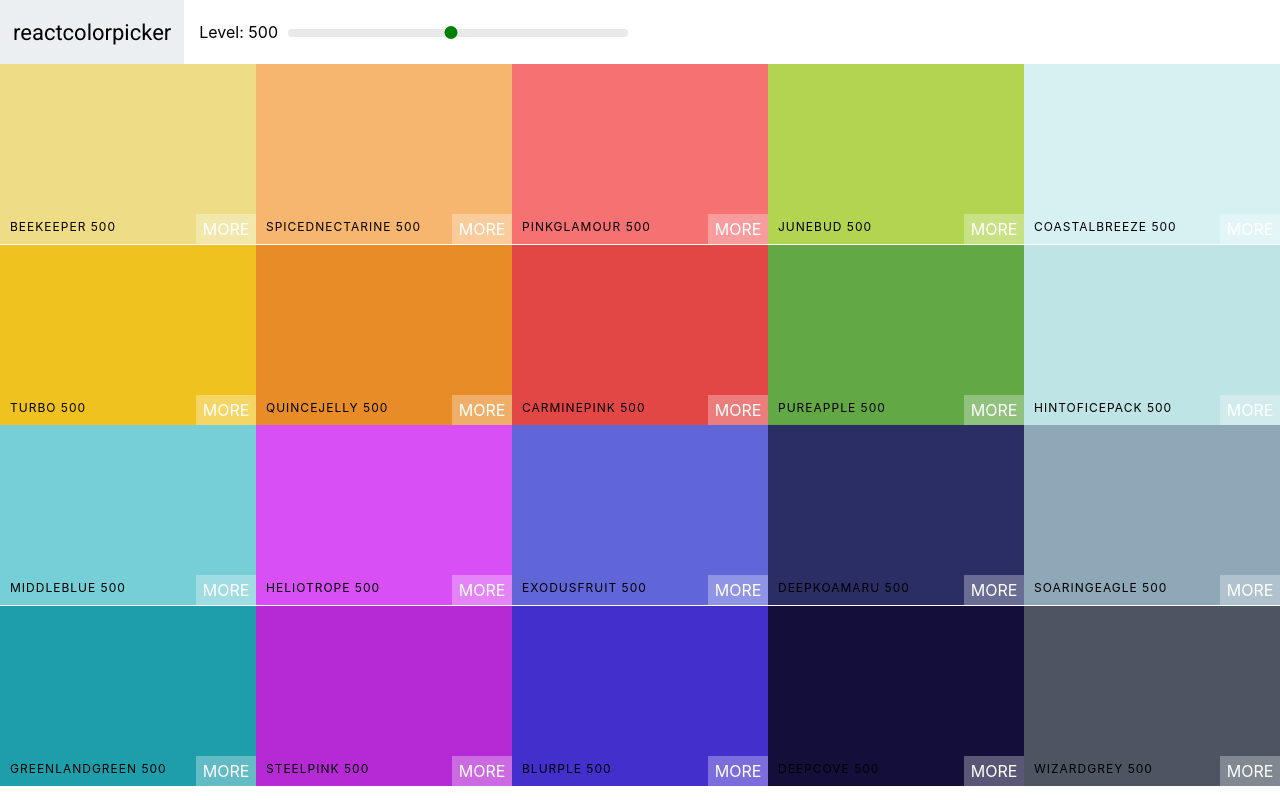
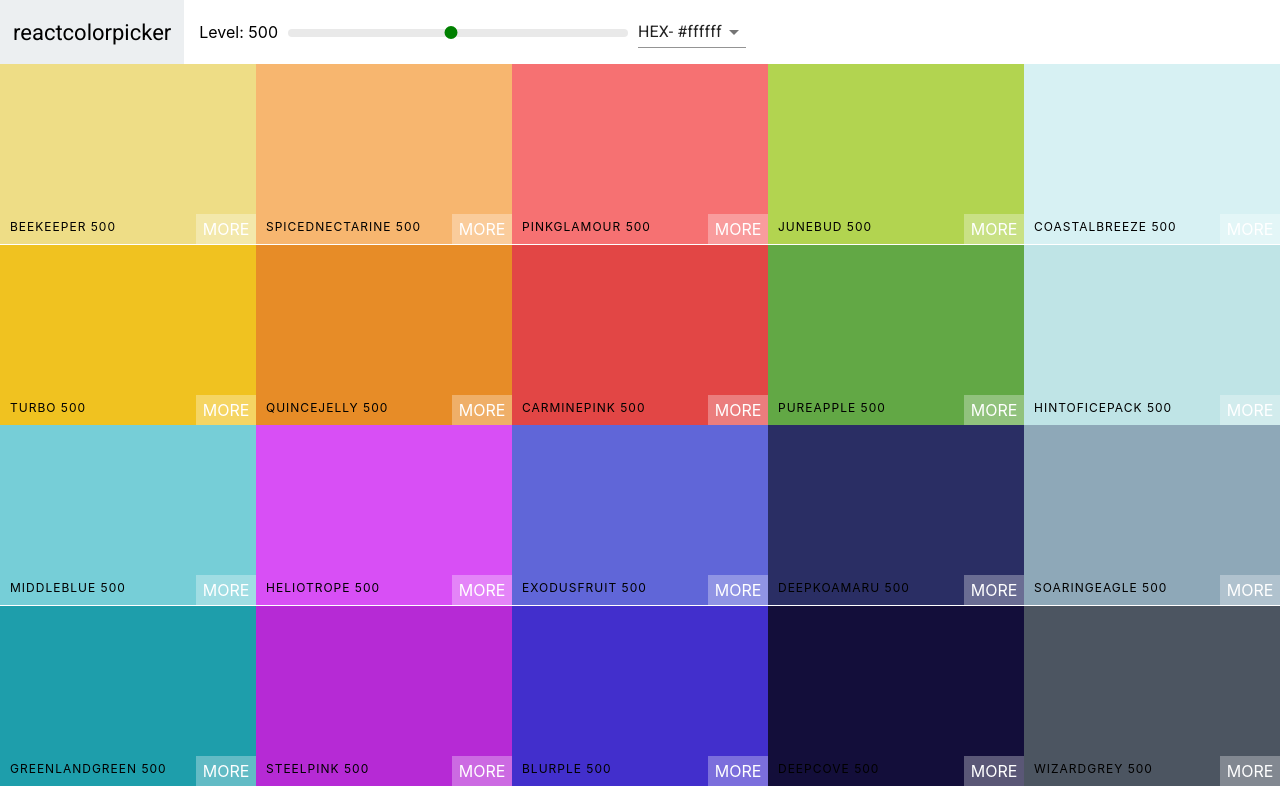
Before and after one commit to piyushshri01/color-palette-react-app, a React (Create React App) app in the folder color-palette-react-app/: page /palette/flat-ui-colors-american in a window 1280 px wide. Built offline with nearby package versions, Linux system fonts and the light colour scheme.

Commit message:
"Add Select and Material UI"

```diff
--- a/color-palette-react-app/package.json
+++ b/color-palette-react-app/package.json
@@ -3,6 +3,7 @@
   "version": "0.1.0",
   "private": true,
   "dependencies": {
+    "@material-ui/core": "^4.11.0",
     "@testing-library/jest-dom": "^4.2.4",
     "@testing-library/react": "^9.3.2",
     "@testing-library/user-event": "^7.1.2",
@@ -11,6 +12,7 @@
     "react": "^16.13.1",
     "react-copy-to-clipboard": "^5.0.2",
     "react-dom": "^16.13.1",
+    "react-router-dom": "^5.2.0",
     "react-scripts": "3.4.3"
   },
   "scripts": {
--- a/color-palette-react-app/src/Navbar.js
+++ b/color-palette-react-app/src/Navbar.js
@@ -1,11 +1,24 @@
 import React, { Component } from 'react';
+import Select from "@material-ui/core/Select";
+import MenuItem from "@material-ui/core/MenuItem";
 import 'rc-slider/assets/index.css';
 import './Navbar.css';
 import Slider from "rc-slider";
 
 export class Navbar extends Component {
+    constructor(props){
+        super(props);
+        this.state = {
+            format: "hex"
+        }
+    }
+    handleChange = (e) => {
+        this.setState({format: e.target.value});
+        this.props.handleChange(e.target.value);
+    }
     render() {
-        const {level, changeLevel} = this.props;
+        const { level, changeLevel } = this.props;
+        const { format } = this.state;
         return (
             <header className="Navbar">
                 <div className="logo">
@@ -22,6 +35,15 @@
                         onAfterChange={changeLevel}/>
                     </div>
                 </div>
+                <div className="select-container">
+                    <Select
+                    value={format}
+                    onChange={this.handleChange}>
+                        <MenuItem value="hex">HEX- #ffffff</MenuItem>
+                        <MenuItem value="rgb">RGB- rgb(255, 255, 255, 255)</MenuItem>
+                        <MenuItem value="rgba">RGBA- rgba(255, 255, 255, 1.0)</MenuItem>
+                    </Select>
+                </div>
             </header>
         )
     }
--- a/color-palette-react-app/src/Palette.js
+++ b/color-palette-react-app/src/Palette.js
@@ -6,22 +6,29 @@
 export class Palette extends Component {
     constructor(props){
         super(props);
-        this.state = { level: 500 };
+        this.state = { level: 500, format: "hex"};
     }
     changeLevel = (level) => {
         this.setState({ level });
     }
+    changeFormat = (val) => {
+        this.setState({ format: val });
+    }
     render() {
         const {colors} = this.props.palette;
-        const {level} = this.state;
+        const { level, format } = this.state;
         const colorBoxes = colors[level].map((color, i) => (
-            <ColorBox key={i} background={color.hex} name={color.name}/>
+            <ColorBox
+            key={i}
+            background={color[format]}
+            name={color.name}/>
         ));
         return (
             <div className="Palette">
              <Navbar
              level={level}
-             changeLevel={this.changeLevel}/>
+             changeLevel={this.changeLevel}
+             handleChange={this.changeFormat}/>
             {/* Navbar goes here */}
             <div className="Palette-colors">
                 {colorBoxes}
--- a/color-palette-react-app/src/colorHelpers.js
+++ b/color-palette-react-app/src/colorHelpers.js
@@ -25,7 +25,7 @@
                 rgb: chroma(scale[i]).css(),
                 rgba: chroma(scale[i])
                 .css()
-                .replace("rgba", "rgba")
+                .replace("rgb", "rgba")
                 .replace(")", ",1.0)")
             });
         }
```
Also changed, not shown: 1 other file (tests, documents, lock files or other folders).
